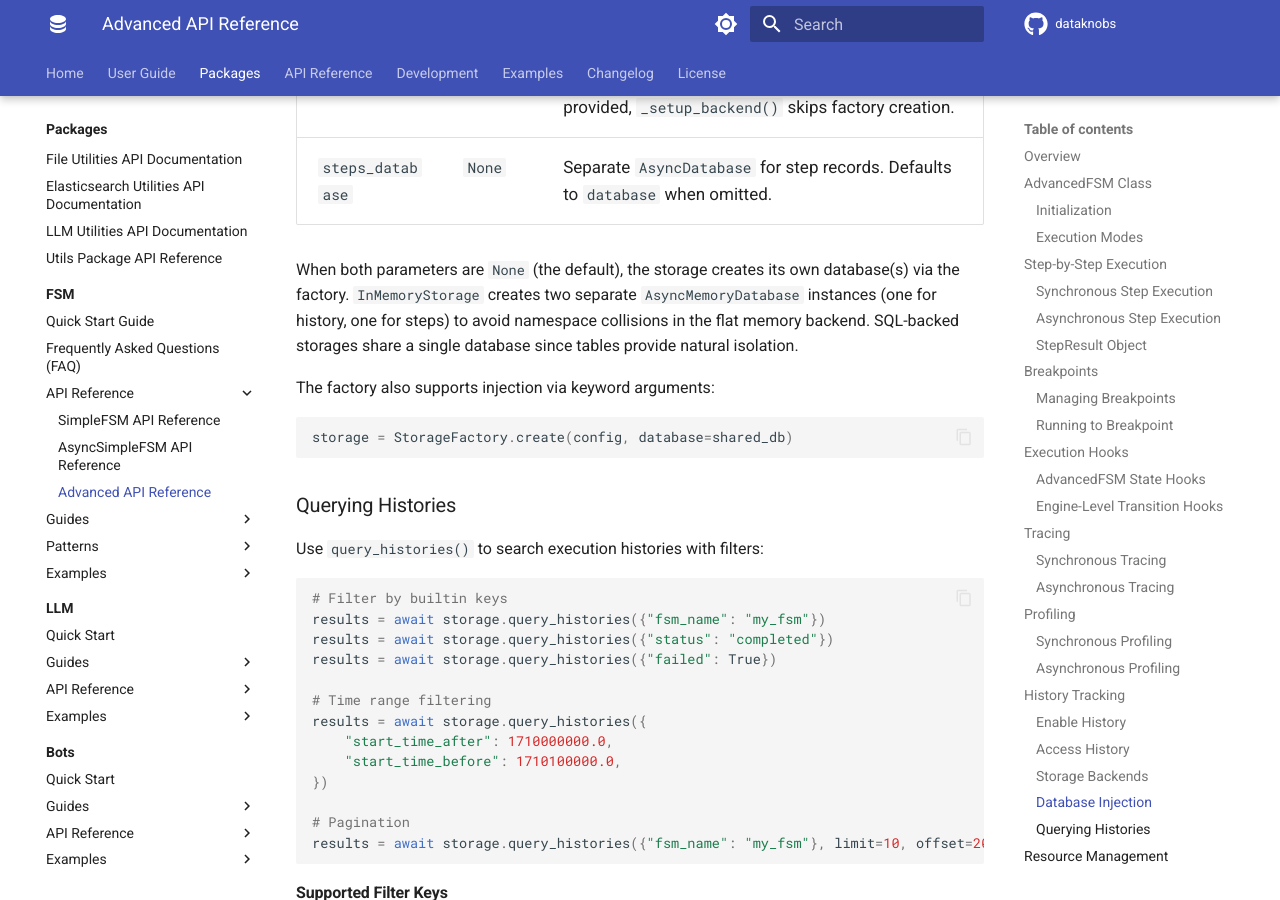
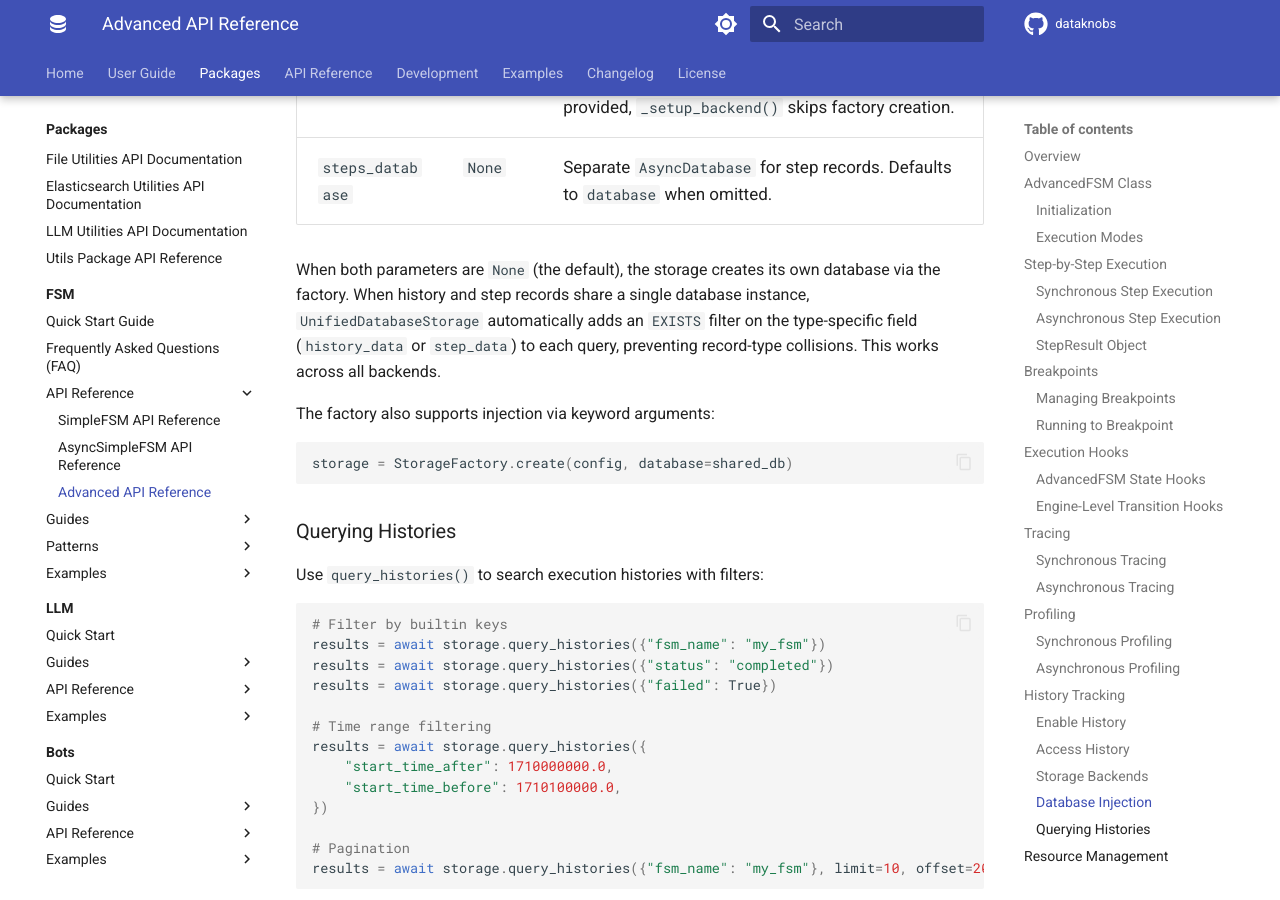
Before and after one commit to KBS-Labs/dataknobs, an MkDocs documentation site: the page built from docs/packages/fsm/api/advanced.md, in a window 1280 px wide and 900 px high, scrolled down 7619 px. Built offline with MkDocs 1.6.1 and Material for MkDocs 9.7.7, drawn with Linux system fonts in a browser that asks for light colours; comment, search, counter and statistics services are not loaded.

Commit message:
fixed post-PR code review issues

```diff
--- a/docs/packages/fsm/api/advanced.md
+++ b/docs/packages/fsm/api/advanced.md
@@ -351,10 +351,10 @@ The `database` and `steps_database` parameters are keyword-only:
 | `steps_database` | `None` | Separate `AsyncDatabase` for step records. Defaults to `database` when omitted. |
 
 When both parameters are `None` (the default), the storage creates its own
-database(s) via the factory. `InMemoryStorage` creates two separate
-`AsyncMemoryDatabase` instances (one for history, one for steps) to avoid
-namespace collisions in the flat memory backend. SQL-backed storages share
-a single database since tables provide natural isolation.
+database via the factory. When history and step records share a single
+database instance, `UnifiedDatabaseStorage` automatically adds an `EXISTS`
+filter on the type-specific field (`history_data` or `step_data`) to each
+query, preventing record-type collisions. This works across all backends.
 
 The factory also supports injection via keyword arguments:
 
```
Also changed, not shown: packages/fsm/docs/FSM_CONFIG_GUIDE.md (+4 -4 lines), 8 other files.
